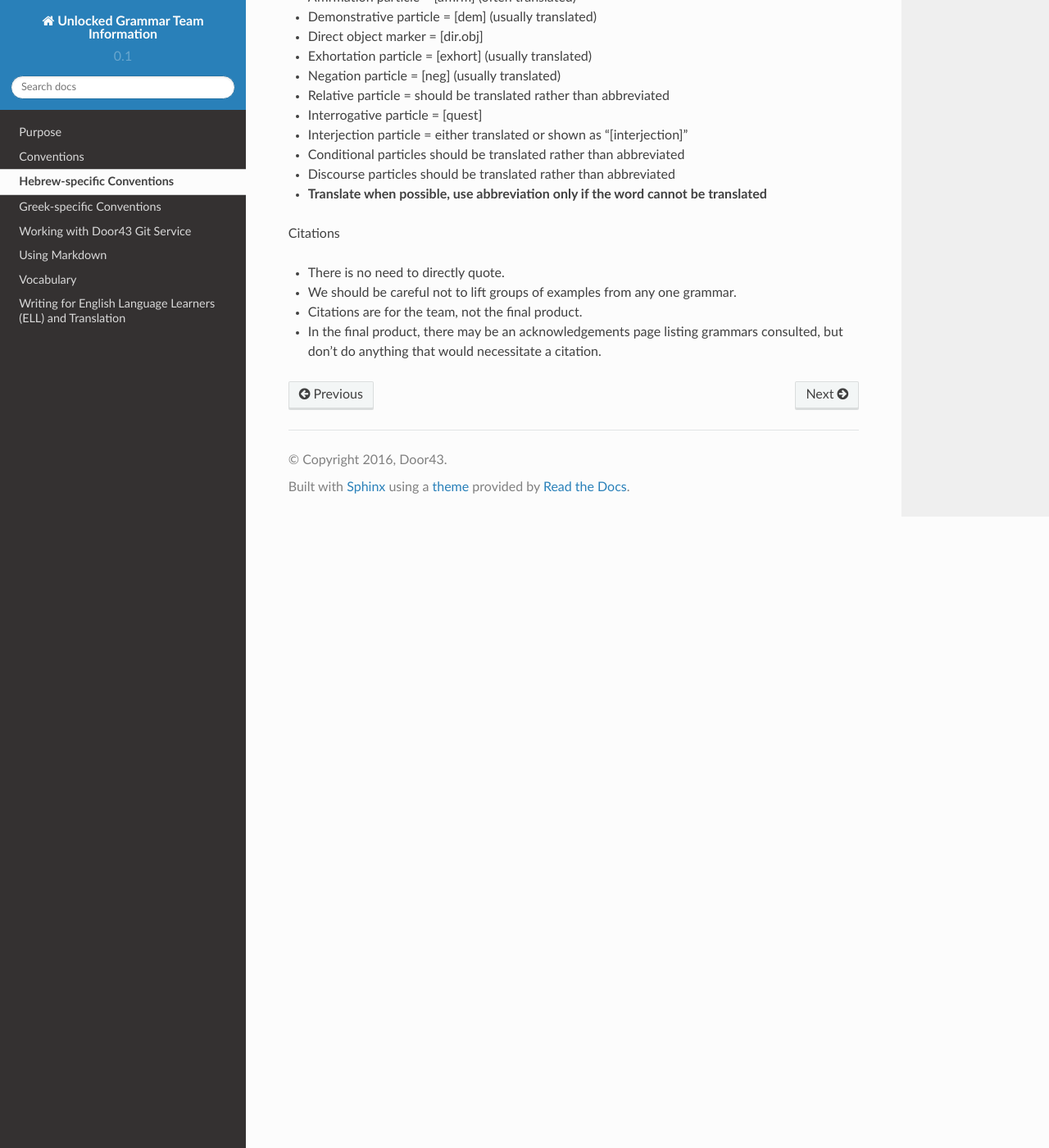
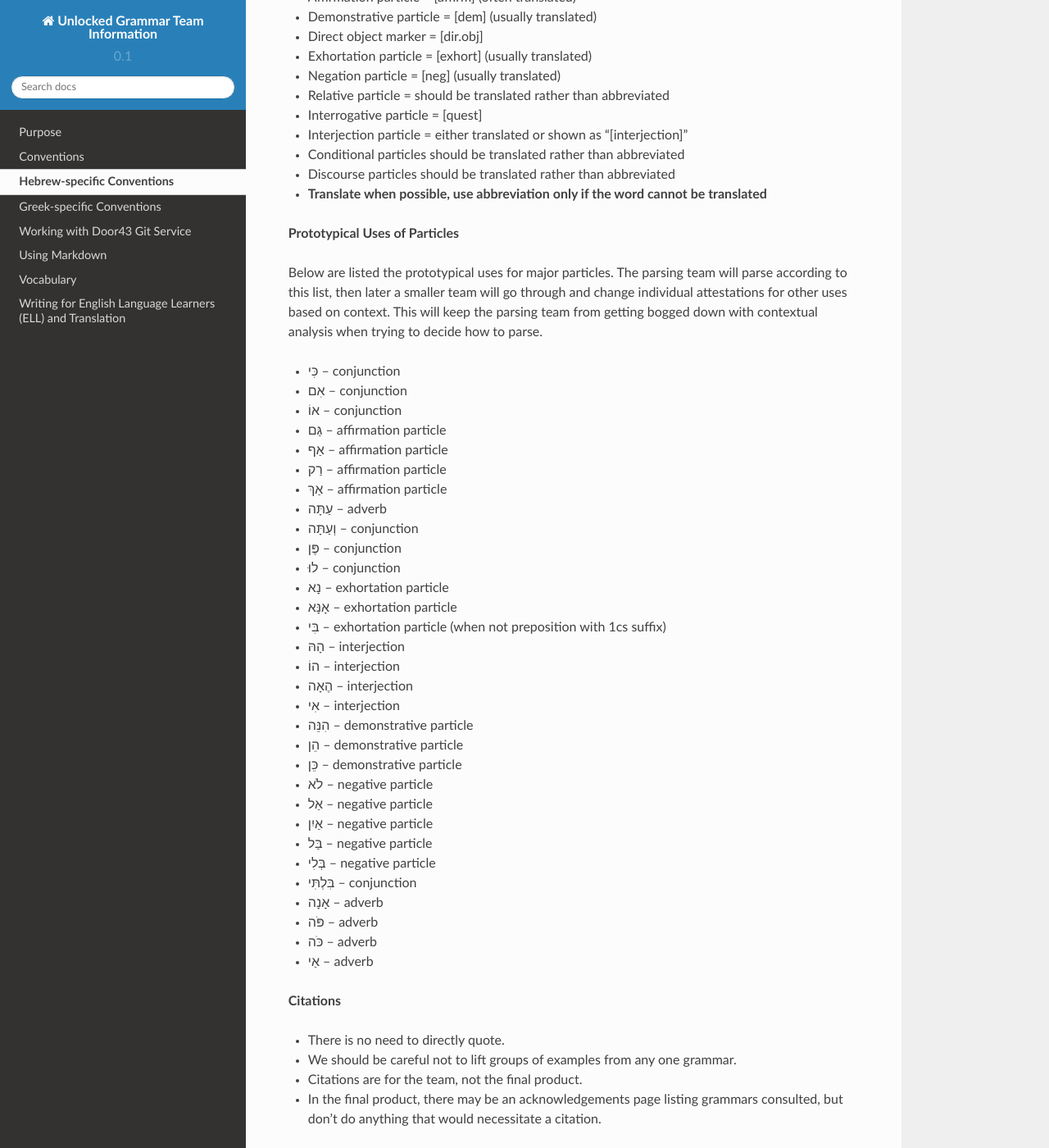
Before and after one commit to unfoldingWord-dev/Unlocked-Grammar-Info, a Sphinx documentation site: the page built from docs/hebrew.rst, in a window 1280 px wide and 1400 px high, scrolled down 1327 px. Shown: the whole window at 82% size. Built offline with Sphinx 7.4.7 and the Read the Docs theme 2.0.0, drawn with Linux system fonts in a browser that asks for light colours.

Commit message:
Add prototypical use of particles

```diff
--- a/docs/hebrew.rst
+++ b/docs/hebrew.rst
@@ -65,8 +65,44 @@ Grammatical notations for the literal line 3 of examples will use short abbrevia
 * Discourse particles should be translated rather than abbreviated
 * **Translate when possible, use abbreviation only if the word cannot be translated**
 
+**Prototypical Uses of Particles**
 
-Citations
+Below are listed the prototypical uses for major particles.  The parsing team will parse according to this list, then later a smaller team will go through and change individual attestations for other uses based on context.  This will keep the parsing team from getting bogged down with contextual analysis when trying to decide how to parse.
+
+* כִּי  – conjunction
+* אִם – conjunction
+* אוֹ – conjunction
+* גַּם – affirmation particle
+* אַף – affirmation particle
+* רַק – affirmation particle
+* אַךְ – affirmation particle
+* עַתָּה – adverb
+* וְעַתָּה – conjunction
+* פֶּן – conjunction
+* לוּ – conjunction
+* נָא – exhortation particle
+* אָנָּא – exhortation particle
+* בִּי – exhortation particle (when not preposition with 1cs suffix)
+* הָהּ – interjection
+* הוֹ – interjection
+* הֶאָה – interjection
+* אִי – interjection
+* הִנֵּה – demonstrative particle
+* הֵן – demonstrative particle
+* כֵּן – demonstrative particle
+* לֹא – negative particle
+* אַל – negative particle
+* אַיִן – negative particle
+* בַּל – negative particle
+* בְּלִי – negative particle
+* בִּלְתִּי – conjunction
+* אָנָה – adverb
+* פֹּה – adverb
+* כֹּה – adverb
+* אַי – adverb
+
+
+**Citations**
 
 
 * There is no need to directly quote.
```
